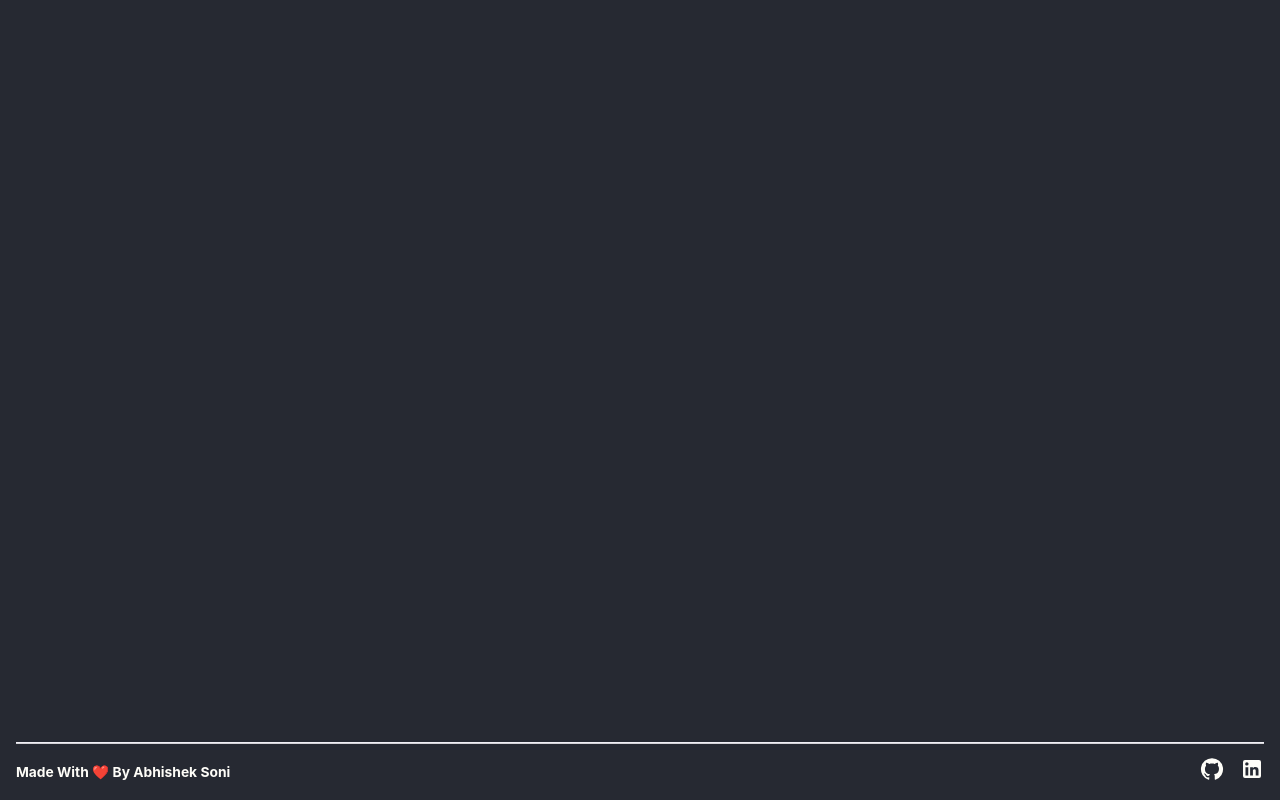
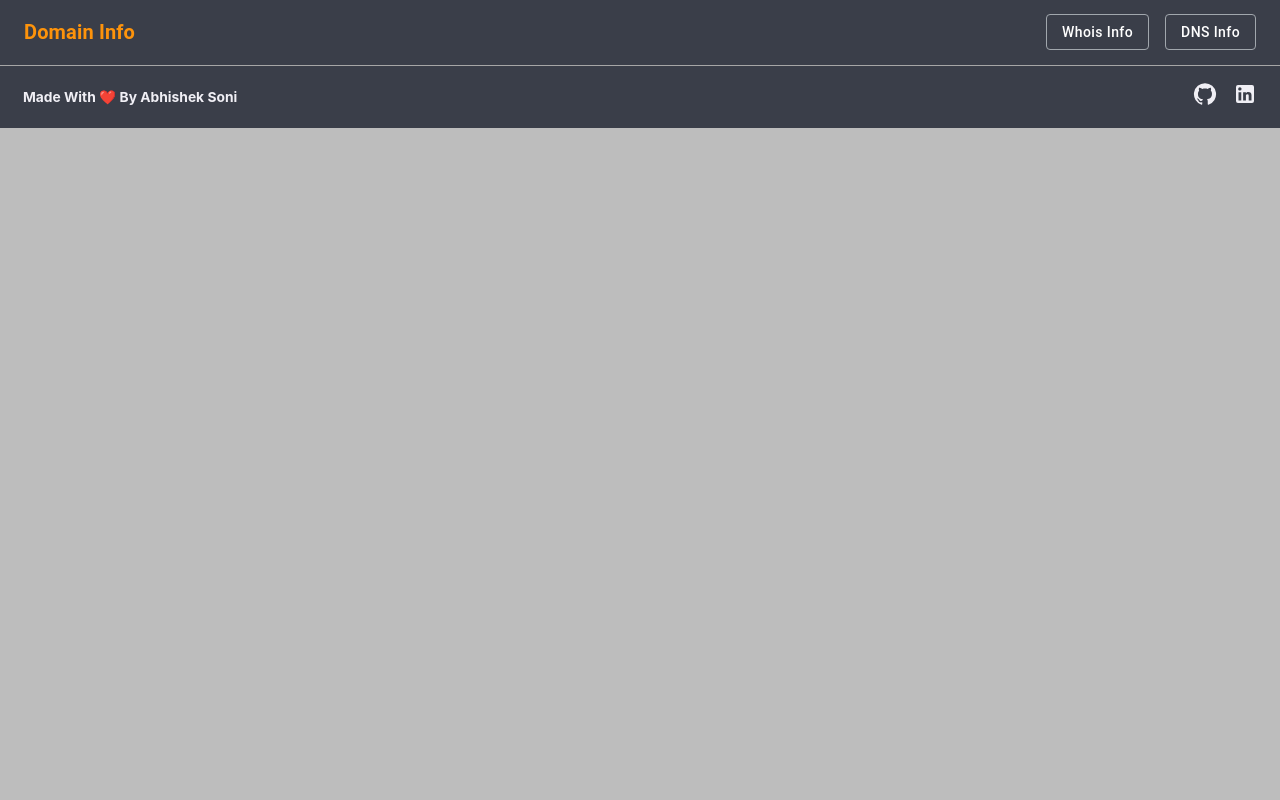
Before and after one commit to abhi-soni/domain-info, a React (Create React App) app: page / in a window 1280 px wide. Built offline with nearby package versions, Linux system fonts and the light colour scheme.

Commit message:
Improved Footer, Added Header

```diff
--- a/src/App.js
+++ b/src/App.js
@@ -1,12 +1,12 @@
+import Header from "./Components/Header/Header";
 import Footer from "./Components/Footer/Footer";
-import { Box } from '@mui/material';
+
 
 const App = () => {
   return (
     <>
+      <Header />
       <Footer />
-      <Box>
-      </Box>
     </>
   );
 }
--- a/src/Components/Footer/Footer.css
+++ b/src/Components/Footer/Footer.css
@@ -1,9 +1,9 @@
 footer {
-    position: fixed;
+    position: relative;
     width: 100%;
     bottom: 0;
     height: auto;
-    background-color: var(--bg-color);
+    background-color: #3A3E49;
 }
 
 .footerArea {
@@ -12,20 +12,21 @@ footer {
     align-items: center;
     padding: 5px 0;
     font-size: 0.8rem;
-    color: var(--white-color);
-    margin: 0 16px;
+    color: var(--text-color);
+    padding: 8px 23px;
     font-weight: 700;
     font-size: 13.8157px;
     text-transform: capitalize;
+    margin: 0 0;
 }
 
 hr {
-    height: 1px;
-    background-color: #F0EFF5;
+    margin: 0 !important;
+    background-color: var(--bg-color);
 }
 
 .footerArea button a {
-    color: var(--white-color);
+    color: var(--text-color);
 }
 
 .footerArea button a#github, .footerArea button a#linkedin {
@@ -33,8 +34,8 @@ hr {
 }
 
 .footerArea button:hover a#github, .footerArea button:hover a#linkedin {
-    color: var(--primary-color);
-    text-shadow: 0 0 15px var(--primary-color);
+    color: var(--orange-color);
+    text-shadow: 0 0 15px var(--orange-color);
     transition: all 0.5s ease;
     transform: scale(1.1);
 }
--- a/src/Components/Header/Header.css
+++ b/src/Components/Header/Header.css
@@ -0,0 +1,22 @@
+.navBar {
+    position: relative !important;
+    height: 65px;
+    left: 0px !important;
+    top: 0px !important;
+    background: #3A3E49 !important;
+    color: var(--orange-color) !important;
+    box-shadow: 0px 2px 48px rgba(0, 0, 0, 0.2) !important;
+    -webkit-backdrop-filter: blur(129px);
+    backdrop-filter: blur(129px);
+    z-index: initial !important;
+}
+
+.navBar button {
+    transition: all 0.5s ease;
+}
+
+.navBar button:hover {
+    background-color: var(--orange-color);
+    text-shadow: 0 0 15px var(--orange-color);
+    transition: all 0.5s ease;
+}
--- a/src/Components/Header/Header.js
+++ b/src/Components/Header/Header.js
@@ -1,12 +1,105 @@
 import './Header.css';
+import React from 'react';
+import Stack from '@mui/material/Stack';
+import AppBar from '@mui/material/AppBar';
+import Box from '@mui/material/Box';
+import Divider from '@mui/material/Divider';
+import Drawer from '@mui/material/Drawer';
+import IconButton from '@mui/material/IconButton';
+import List from '@mui/material/List';
+import ListItem from '@mui/material/ListItem';
+import ListItemButton from '@mui/material/ListItemButton';
+import ListItemText from '@mui/material/ListItemText';
+import MenuIcon from '@mui/icons-material/Menu';
+import Toolbar from '@mui/material/Toolbar';
+import Typography from '@mui/material/Typography';
+import Button from '@mui/material/Button';
 
-const Header = () => {
+const drawerWidth = 240;
+const navItems = ['Whois Info', 'DNS Info'];
+
+const Header = (props) => {
+    const { window } = props;
+    const [mobileOpen, setMobileOpen] = React.useState(false);
+
+    //  For Mobile View
+    const handleDrawerToggle = () => {
+        setMobileOpen((prevState) => !prevState);
+    };
+    const drawer = (
+        <Box onClick={handleDrawerToggle} sx={{ textAlign: 'center' }}>
+            <Typography variant="h6" sx={{ my: 2 }}>
+                Domain Info
+            </Typography>
+            <Divider />
+            <List>
+                {navItems.map((item) => (
+                    <ListItem key={item} disablePadding>
+                        <ListItemButton sx={{ textAlign: 'center' }}>
+                            <ListItemText primary={item} />
+                        </ListItemButton>
+                    </ListItem>
+                ))}
+            </List>
+        </Box>
+    );
+
+    const container = window !== undefined ? () => window().document.body : undefined;
+
     return (
-        <header className="header">
-            <div className="container">
-                <h1 className="text-center">Todo App</h1>
-            </div>
-        </header>
+        <Box sx={{ display: 'flex' }}>
+            <AppBar component="nav" className='navBar'>
+                <Toolbar>
+                    <IconButton
+                        color="inherit"
+                        aria-label="open drawer"
+                        edge="start"
+                        onClick={handleDrawerToggle}
+                        sx={{ mr: 2, display: { sm: 'none' } }}
+                    >
+                        <MenuIcon />
+                    </IconButton>
+                    <Typography
+                        variant="h6"
+                        component="div"
+                        sx={{ flexGrow: 1, display: { xs: 'none', sm: 'block' }, fontWeight: 'bold' }}
+                    >
+                        Domain Info
+                    </Typography>
+                    <Box sx={{ display: { xs: 'none', sm: 'block' } }}>
+                        <Stack direction="row" spacing={2}>
+                            {navItems.map((item) => (
+                                <Button variant='outlined' key={item} onClick={() => {
+                                    alert('clicked');
+                                }} >
+                                    {item}
+                                </Button>
+                            ))}
+                        </Stack>
+                    </Box>
+                </Toolbar>
+            </AppBar>
+
+            <Box component="nav">
+                <Drawer
+                    container={container}
+                    variant="temporary"
+                    open={mobileOpen}
+                    onClose={handleDrawerToggle}
+                    ModalProps={{
+                        keepMounted: true, // Better open performance on mobile.
+                    }}
+                    sx={{
+                        display: { xs: 'block', sm: 'none' },
+                        '& .MuiDrawer-paper': { boxSizing: 'border-box', width: drawerWidth },
+                    }}
+                >
+                    {drawer}
+                </Drawer>
+            </Box>
+
+        </Box>
     );
 }
+
 export default Header;
--- a/src/index.css
+++ b/src/index.css
@@ -1,18 +1,27 @@
 :root {
-  --primary-color: #FD930B;
-  --bg-color: #262932;
-  --white-color: #FEFDF8;
+  --orange-color: #FD930B;
+  --bg-color: #BDBDBD;
+  --text-color: #F0EFF5;
+  --border-gray-color: #A1A7AD;
 }
 
 body {
   background-color: var(--bg-color);
-  color: var(--white-color);
-  margin: 0;
+  color: var(--text-color);
   scroll-behavior: smooth;
   height: 100%;
+  margin: 0;
   font-family: -apple-system, BlinkMacSystemFont, 'Segoe UI', 'Roboto', 'Oxygen',
     'Ubuntu', 'Cantarell', 'Fira Sans', 'Droid Sans', 'Helvetica Neue',
     sans-serif;
   -webkit-font-smoothing: antialiased;
   -moz-osx-font-smoothing: grayscale;
+  mix-blend-mode: normal;
 }
+
+/* Override */
+.MuiButton-root.MuiButton-outlined {
+  border-color: var(--border-gray-color) !important;
+  text-transform: capitalize !important;
+  color: #fff !important;
+}
```
